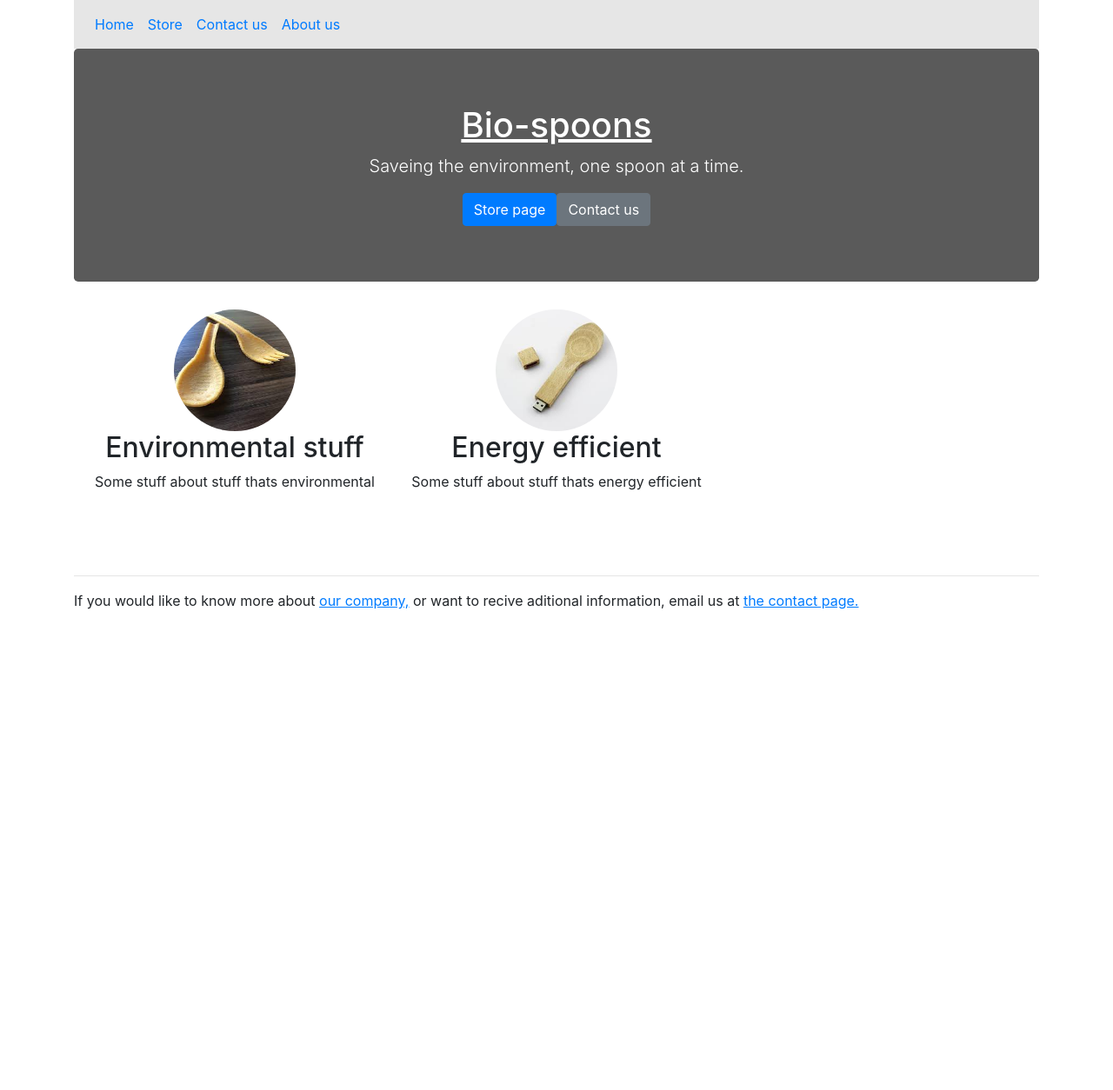
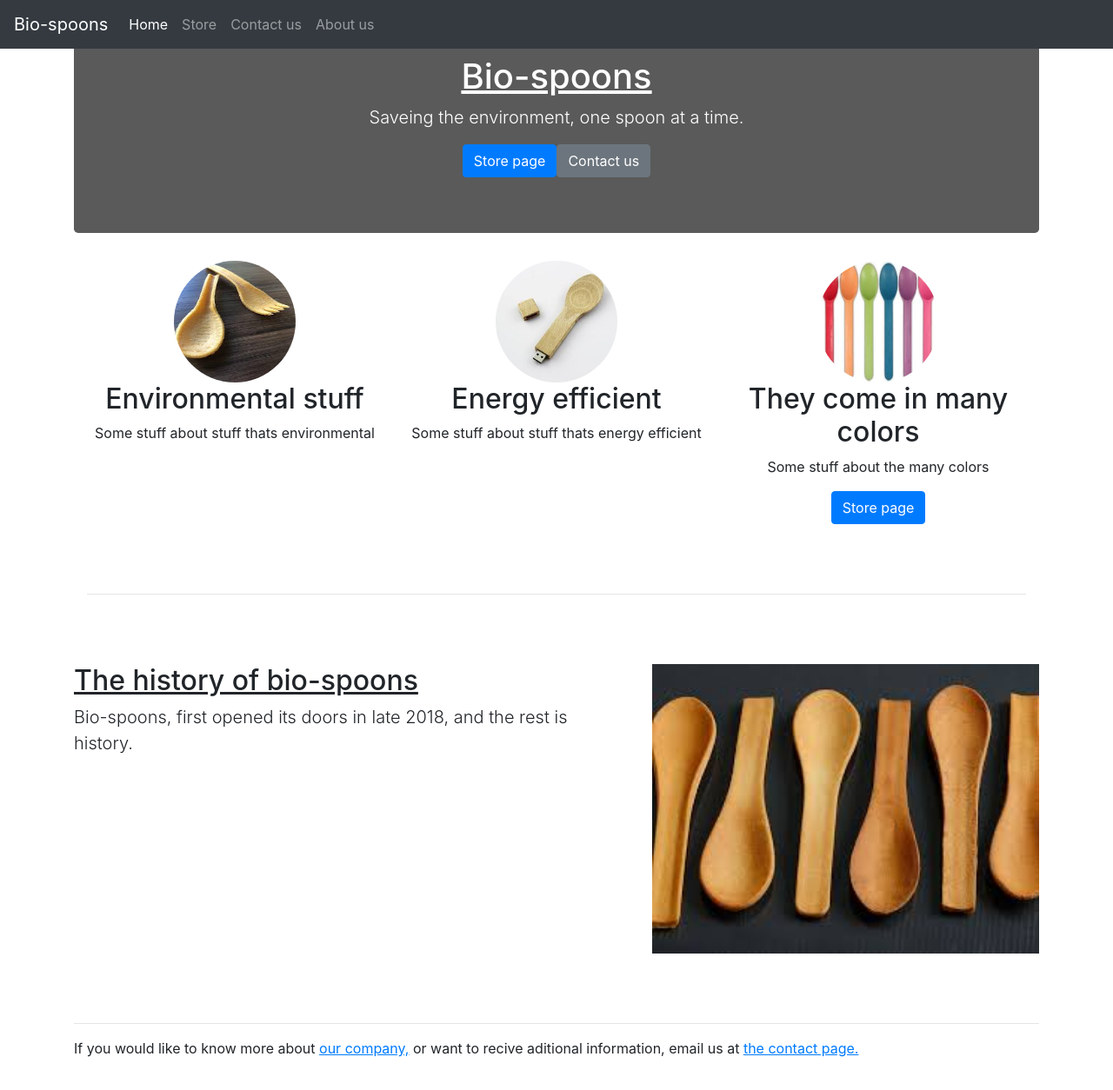
Before and after one commit to samgcode/skills-comp, a Vue app in the folder frontend/: page /#/About in a window 1280 px wide. Shown: the top 1254 px of the page at 87% size. Before the commit the page ends 800 px from the top, so only its background shows below. Built offline with nearby package versions, Linux system fonts and the light colour scheme.

Commit message:
- added more to the about page

```diff
--- a/frontend/src/App.vue
+++ b/frontend/src/App.vue
@@ -1,10 +1,15 @@
 <template>
   <div id="main-app" class="container">
-    <nav class="navbar navbar-expand-lg navbar-secondary" style="background-color: #E6E6E6">
-      <div class="collapse navbar-collapse" id="navbarSupportedContent">
+    <nav class="navbar navbar-expand-sm navbar-dark bg-dark fixed-top">
+      <a class="navbar-brand" href="#">Bio-spoons</a>
+      <button class="navbar-toggler collapsed" type="button" data-toggle="collapse" data-target="#mainNav" aria-controls="mainNav" aria-expanded="false" aria-label="Toggle navigation">
+        <span class="navbar-toggler-icon"></span>
+      </button>
+
+      <div class="navbar-collapse collapse" id="mainNav" style="">
         <ul class="navbar-nav mr-auto">
           <li class="nav-item active">
-            <router-link :to="{ name: 'Home' }" class="nav-link">Home <span class="sr-only">(current)</span></router-link>
+            <router-link :to="{ name: 'Home' }" class="nav-link">Home</router-link>
           </li>
           <li class="nav-item">
             <router-link :to="{ name: 'Store' }" class="nav-link">Store</router-link>
@@ -15,13 +20,15 @@
           <li class="nav-item">
             <router-link :to="{ name: 'About' }" class="nav-link">About us</router-link>
           </li>
+
         </ul>
       </div>
     </nav>
+
     <router-view></router-view>
     <footer>
       <hr style="margin-top: 5em">
-      <div>
+      <div style="margin-bottom: 5em;">
         <span>
           If you would like to know more about
           <router-link :to="{ name: 'About' }" ><u>our company,</u></router-link>
--- a/frontend/src/components/About.vue
+++ b/frontend/src/components/About.vue
@@ -24,6 +24,27 @@
             <h2>Energy efficient</h2>
             <p>Some stuff about stuff thats energy efficient</p>
           </div>
+
+          <div class="col-lg-4 text-center">
+            <img src="@/assets/rainbowSpoons.jpg" alt="Image of one of our spoons" class="bd-placeholder-img rounded-circle" width="140" height="140">
+            <h2>They come in many colors</h2>
+            <p>Some stuff about the many colors</p>
+            <router-link :to="{ name: 'Store' }" class="btn btn-primary">Store page</router-link>
+          </div>
+        </div>
+
+        <hr style="margin-top: 5em; margin-bottom: 5em;" class="featurette-divider">
+        <div class="row">
+          <div class="row featurette">
+            <div class="col-md-7">
+              <h2 class="featurette-heading"><u>The history of bio-spoons</u></h2>
+              <p class="lead">Bio-spoons, first opened its doors in late 2018, and the rest is history.</p>
+            </div>
+            <div class="col-md-5">
+              <img src="@/assets/manySpoons.jpg" alt="Image of one of our spoons"
+              class="bd-placeholder-img bd-placeholder-img-lg featurette-image img-fluid mx-auto" width="500" height="500">
+            </div>
+          </div>
         </div>
       </div>
     </div>
@@ -34,34 +55,4 @@
     name: 'About',
 
   }
-  // <div class="row">
-  //       <h2><u>Bio-spoons</u></h2>
-  //       <span style="font-size: 15px">®</span>
-  //     </div>
-  //     <hr/>
-  //     <div class="container">
-  //       <h4><u>Our goal</u></h4>
-  //       <span>Save the environment, one spoon at a time.</span>
-  //       <br>
-  //       <img style="margin-top: 1em" src="@/assets/SPOON.jpg" alt="Image of one of our spoons">
-  //     </div>
-
-  //     <div class="container">
-  //        <div class="">
-  //         <h4><u>The history of bio-spoons</u></h4>
-  //       </div>
-  //       <span>Bio-spoons, first opened its doors in late 2018, and the rest is history.</span>
-  //       <br>
-  //     </div>
-
-  //     <div class="container"  style="margin-top: 2em">
-  //       <h4><u>Where can I buy these spoons?</u></h4>
-  //       <span>
-  //         You can purchase these spoons in our
-  //         <router-link :to="{ name: 'Store' }" ><u>online store,</u></router-link>
-  //         or in select retailers.
-  //         <br> more information, email us at
-  //         <router-link :to="{ name: 'Contact' }" ><u>the contact page.</u></router-link>
-  //       </span>
-  //     </div>
 </script>
```
Also changed, not shown: frontend/src/assets/manySpoons.jpg (added), frontend/src/assets/rainbowSpoons.jpg (added).
